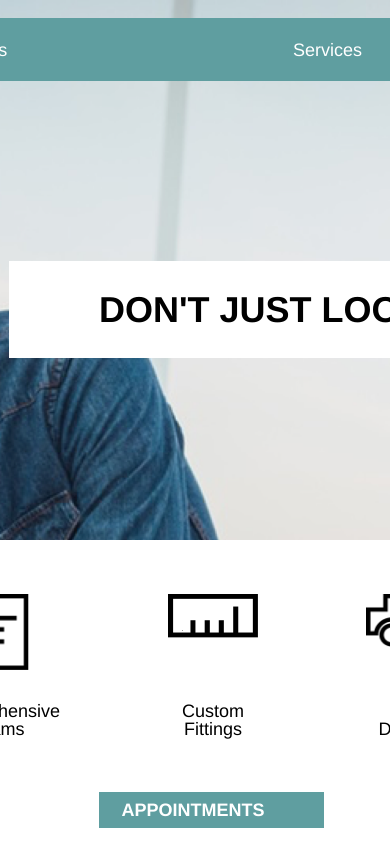
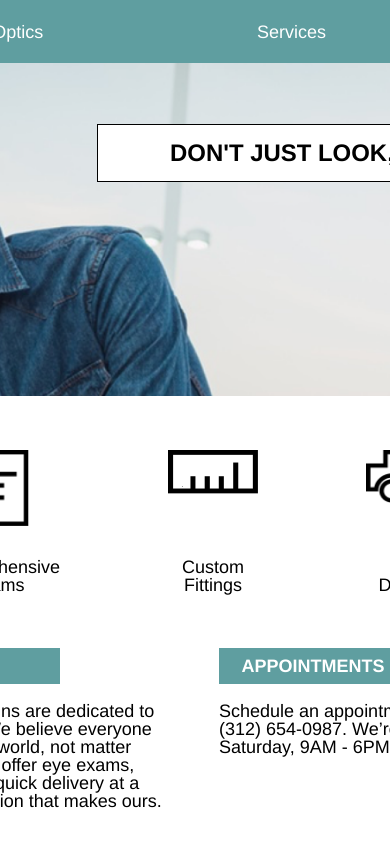
Before and after one commit to Swade101/tortiseoptics, a plain HTML site: page index.html in a window 390 px wide. Shown: the top 843 px of the page. Drawn offline with Linux system fonts and the light colour scheme.

Commit message:
Completed 1024px response.

```diff
--- a/index.html
+++ b/index.html
@@ -3,6 +3,7 @@
   <head>
     <title>Tortoise Optics</title>
     <link href="resources/css/reset.css" type="text/css" rel="stylesheet">
+    <meta name="viewport" content="width=device-width, initial-scale=1.0">
     <link href="resources/css/style.css" type="text/css" rel="stylesheet">
   </head>
   <body>
--- a/resources/css/style.css
+++ b/resources/css/style.css
@@ -57,6 +57,7 @@ header {
 .bannertextcont {
   display: flex;
   justify-content: flex-end;
+  margin-left: 2rem;
   width: 960px;
 }
 
@@ -64,7 +65,7 @@ header {
   display: flex;
   position: absolute;
   margin-top: 10rem;
-  margin-left: 2rem;
+  margin-right: 2rem;
   padding: 1.5rem 5rem;
   padding-right: 7rem;
   width: 25rem;
@@ -171,3 +172,53 @@ footer {
   margin-left: 4rem;
   margin-right: 1rem;
 }
+
+@media only screen and (max-width: 1024px) {
+  html {
+    overflow-x: hidden;
+  }
+
+  header {
+    margin-top: 0;
+    margin-right: 2rem;
+    margin-left: 2rem;
+  }
+
+  .mainbanner {
+    height: 22rem;
+    width: 100%;
+    background-size: cover;
+    background-position: center;
+  }
+
+  .logo img {
+    margin-left: 2rem;
+  }
+
+  .nav {
+    margin-right: 2rem;
+  }
+
+  .bannertextcont {
+    margin-right: 12rem;
+    align-items: center;
+    align-content: center;
+    justify-content: flex-end;
+  }
+
+  .bannertext {
+    font-size: 1.33rem;
+    padding: 0.75rem 4rem;
+    margin-top: 10rem;
+    width: 17rem;
+    border: 1px solid black;
+  }
+
+  .bottomcontainer {
+    justify-content: center;
+  }
+
+  footer {
+    margin-bottom: 0;
+  }
+}
```
